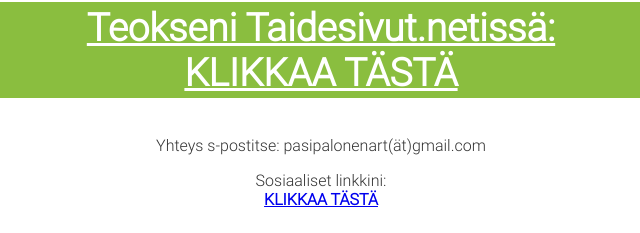
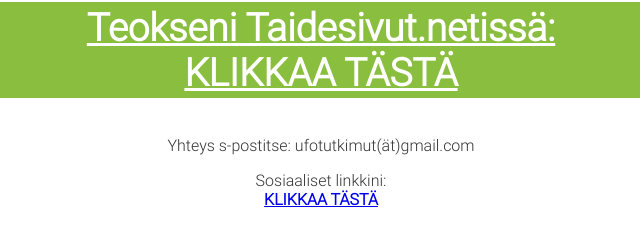
Before and after one commit to ufotutkimut/ufotutkimut, a plain HTML site: page index.html in a window 1280 px wide. Shown: the part 202-435 px from the top of the page, 319-959 px from the left. Drawn offline with Linux system fonts and the light colour scheme.

Commit message:
Update index.html

```diff
--- a/index.html
+++ b/index.html
@@ -84,7 +84,7 @@
 <h3 class="taidesivut" style="background-color: #8abe3f; color: #fff; min-font-size: 2.8vw; max-font-size: 3vw; padding: 2pt;"><a href="http://taidesivut.net/ufotutkimut/" target="top">Teokseni Taidesivut.netissä:<br/>KLIKKAA TÄSTÄ</a></h3>
 
 <p style="max-font-size: 2.5vw;">
-	Yhteys s-postitse: pasipalonenart(ät)gmail.com
+	Yhteys s-postitse: ufotutkimut(ät)gmail.com
 </p>
 
 <p style="max-font-size: 2.5vw;">
```
